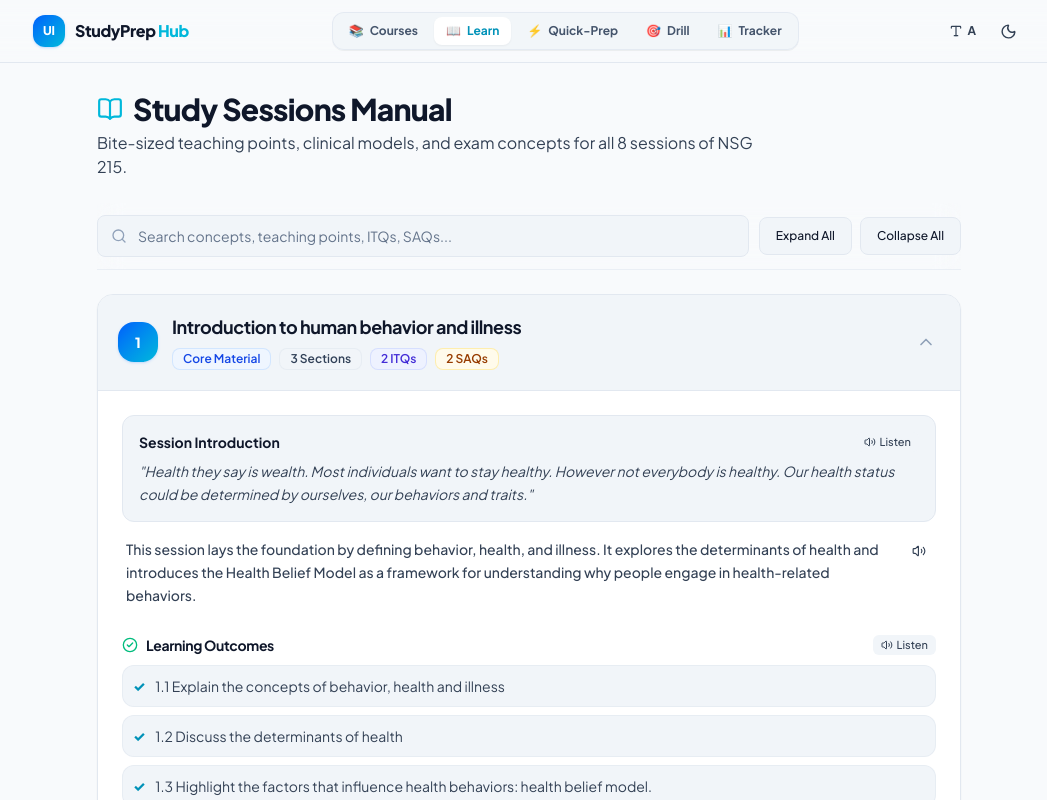
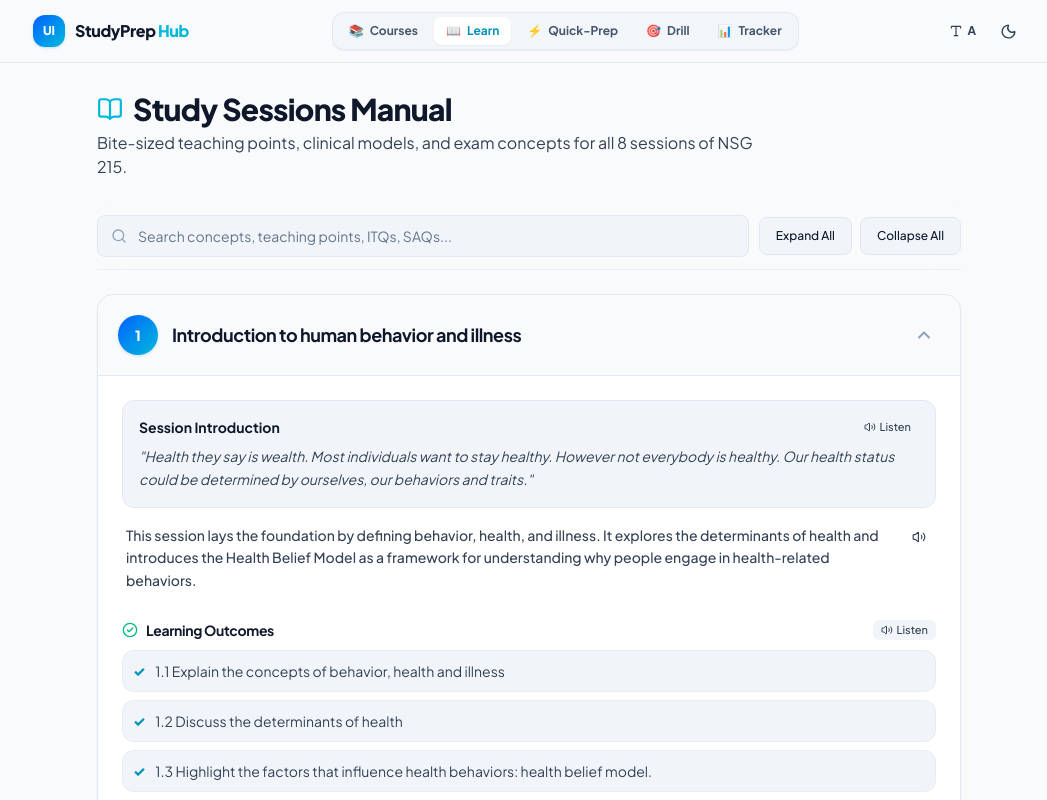
Before and after one commit to zenitech007/study-prep, a React (Vite) app in the folder nsg215-app/: page /learn in a window 1280 px wide. Shown: the top 800 px of the page, without its empty margins (111-1158 px from the left). Built offline with nearby package versions, Linux system fonts and the light colour scheme.

Commit message:
feat(learn): streamline Session cards to ultra-minimalist layout with aligned number, title, and chevron

```diff
--- a/nsg215-app/src/pages/LearnPage.tsx
+++ b/nsg215-app/src/pages/LearnPage.tsx
@@ -240,19 +240,19 @@ function SessionCard({
           : 'border-slate-200 dark:border-slate-800'
       } hover:border-cyan-500 dark:hover:border-cyan-400 shadow-sm hover:shadow-md`}
     >
-      {/* Header — always visible */}
+      {/* Header — always visible: ultra-minimalist 3 elements perfectly aligned */}
       <button
         onClick={onToggle}
-        className="flex w-full items-center justify-between p-4 sm:p-5 text-left cursor-pointer transition-colors duration-200"
-        style={{ backgroundColor: isExpanded ? 'var(--color-bg-secondary)' : undefined }}
+        className={`flex w-full items-center justify-between p-4 sm:p-5 text-left cursor-pointer transition-all duration-200 hover:bg-slate-100/70 dark:hover:bg-slate-800/50 ${
+          isExpanded ? 'bg-slate-100/50 dark:bg-slate-800/30' : ''
+        }`}
         aria-expanded={isExpanded}
         aria-label={`Study Session ${session.sessionNumber}: ${session.title}`}
       >
-        <div className="flex items-start sm:items-center gap-3.5 min-w-0 flex-1 pr-3">
-          {/* Circular number badge with completed indicator */}
-          <div className="relative shrink-0 mt-0.5 sm:mt-0">
+        <div className="flex items-center gap-3.5 min-w-0 flex-1 pr-4">
+          {/* 1. Circular Session Number badge on the far left */}
           <span
-              className={`flex h-10 w-10 items-center justify-center rounded-2xl text-sm font-black text-white shadow-sm transition-colors ${
+            className={`flex h-10 w-10 shrink-0 items-center justify-center rounded-full text-sm font-black text-white shadow-sm transition-all ${
               isStudied
                 ? 'bg-emerald-600 shadow-emerald-500/30'
                 : 'bg-gradient-to-br from-blue-600 to-cyan-500 shadow-blue-500/20'
@@ -260,50 +260,19 @@ function SessionCard({
           >
             {isStudied ? <Check size={18} className="stroke-[3]" /> : session.sessionNumber}
           </span>
+
+          {/* 2. The Session Title */}
+          <h3 className="text-base sm:text-lg font-bold text-main leading-snug break-words flex-1">
+            {session.title}
+          </h3>
         </div>
 
-          <div className="min-w-0 flex-1">
-            <div className="flex items-center gap-2 flex-wrap">
-              <h3 className="text-base sm:text-lg font-bold text-main leading-snug break-words">
-                {session.title}
-              </h3>
-              {isStudied && (
-                <span className="inline-flex items-center gap-1 px-2.5 py-0.5 rounded-full text-[11px] font-bold bg-emerald-100 text-emerald-800 dark:bg-emerald-950/60 dark:text-emerald-300 border border-emerald-300/50 dark:border-emerald-700/50">
-                  <span>✓</span> Studied
-                </span>
-              )}
-            </div>
-
-            {/* Badges in flex-wrap container */}
-            <div className="flex flex-wrap items-center gap-1.5 sm:gap-2 mt-2">
-              <span className="inline-flex items-center px-2.5 py-0.5 rounded-lg text-xs font-semibold whitespace-nowrap bg-blue-50 text-blue-700 dark:bg-blue-950/40 dark:text-blue-300 border border-blue-200/60 dark:border-blue-800/60">
-                {session.sourceTag === 'slide' ? 'Core Material' : 'Extension'}
-              </span>
-              {session.content && (
-                <span className="inline-flex items-center px-2.5 py-0.5 rounded-lg text-xs font-semibold whitespace-nowrap bg-slate-100 text-slate-700 dark:bg-slate-800 dark:text-slate-300 border border-slate-200/60 dark:border-slate-700/60">
-                  {session.content.length} Sections
-                </span>
-              )}
-              {itqCount > 0 && (
-                <span className="inline-flex items-center px-2.5 py-0.5 rounded-lg text-xs font-semibold whitespace-nowrap bg-indigo-50 text-indigo-700 dark:bg-indigo-950/40 dark:text-indigo-300 border border-indigo-200/60 dark:border-indigo-800/60">
-                  {itqCount} ITQs
-                </span>
-              )}
-              {saqCount > 0 && (
-                <span className="inline-flex items-center px-2.5 py-0.5 rounded-lg text-xs font-semibold whitespace-nowrap bg-amber-50 text-amber-800 dark:bg-amber-950/40 dark:text-amber-300 border border-amber-200/60 dark:border-amber-800/60">
-                  {saqCount} SAQs
-                </span>
-              )}
-            </div>
-          </div>
-        </div>
-
-        {/* Chevron icon */}
-        <div className="ml-auto shrink-0 p-1 rounded-lg hover:bg-black/5 dark:hover:bg-white/5 transition-colors">
+        {/* 3. The expand/collapse chevron icon on the far right */}
+        <div className="shrink-0 p-1.5 rounded-xl text-slate-400 dark:text-slate-400 transition-colors">
           {isExpanded ? (
-            <ChevronUp size={20} className="text-slate-400 dark:text-slate-400" />
+            <ChevronUp size={20} className="stroke-[2.5]" />
           ) : (
-            <ChevronDown size={20} className="text-slate-400 dark:text-slate-400" />
+            <ChevronDown size={20} className="stroke-[2.5]" />
           )}
         </div>
       </button>
```
Lines whose indentation alone changed are shown as unchanged.
